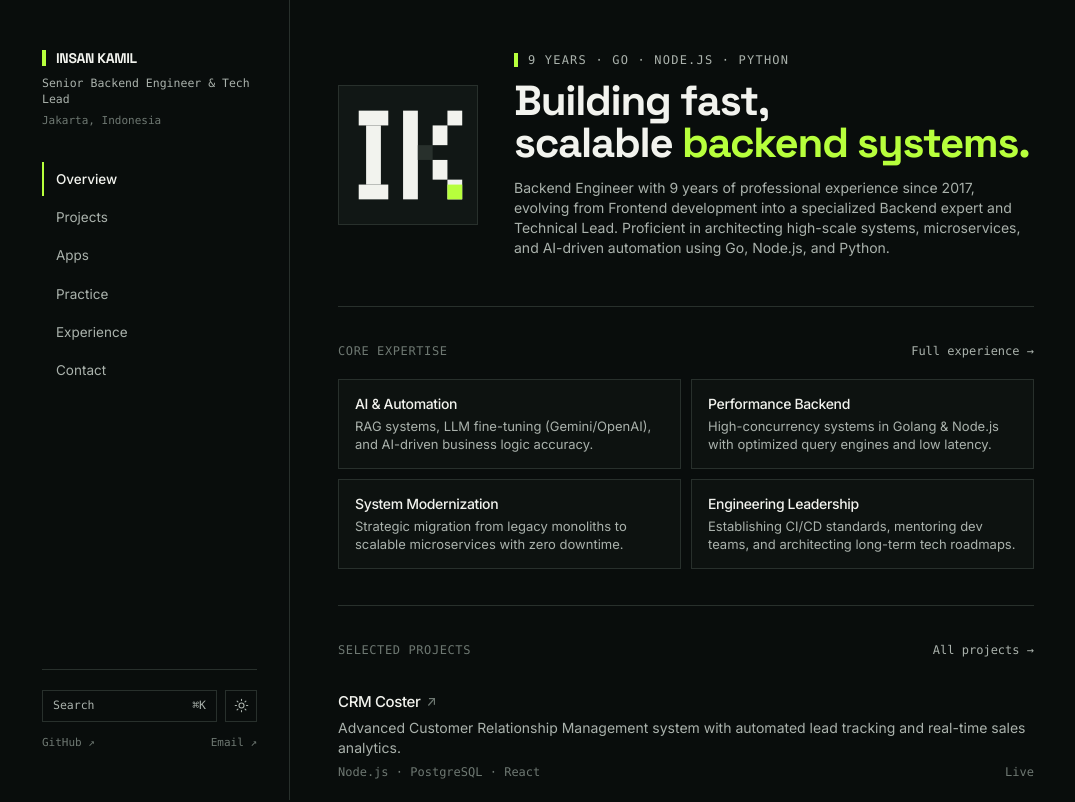
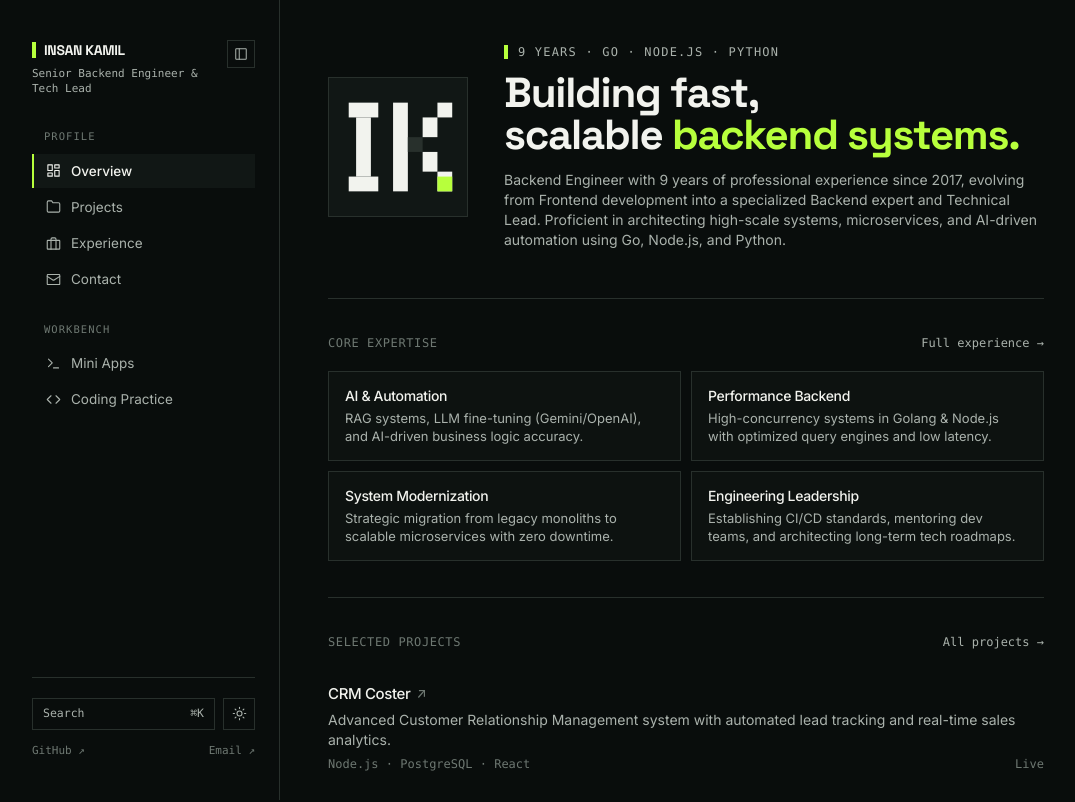
Before and after one commit to insanz01/insanz01.github.io, a React (Vite) app: page / in a window 1280 px wide. Shown: the top 802 px of the page, without its empty margins (102-1177 px from the left). Built offline with nearby package versions, Linux system fonts and the light colour scheme.

Commit message:
Add collapsible grouped left sidebar and mobile drawer

```diff
--- a/src/components/Layout.tsx
+++ b/src/components/Layout.tsx
@@ -1,5 +1,5 @@
 import { useEffect, useState, type ReactNode } from "react";
-import { Link, NavLink } from "react-router-dom";
+import { Link, NavLink, useLocation } from "react-router-dom";
 import { PROFILE } from "../data/portfolio";
 import { CommandPalette } from "./CommandPalette";
 
@@ -32,40 +32,173 @@ interface LayoutProps {
   onToggleTheme: () => void;
 }
 
-const NAV_ITEMS = [
-  { to: "/", label: "Overview", end: true },
-  { to: "/projects", label: "Projects" },
-  { to: "/apps", label: "Apps" },
-  { to: "/practice", label: "Practice" },
-  { to: "/experience", label: "Experience" },
-  { to: "/contact", label: "Contact" },
+interface NavItem {
+  to: string;
+  label: string;
+  end?: boolean;
+  icon: ReactNode;
+}
+
+const PROFILE_NAV: NavItem[] = [
+  {
+    to: "/",
+    label: "Overview",
+    end: true,
+    icon: (
+      <svg width="15" height="15" viewBox="0 0 24 24" fill="none" stroke="currentColor" strokeWidth="1.75" strokeLinecap="round" strokeLinejoin="round" aria-hidden="true">
+        <rect x="3" y="3" width="7" height="9" />
+        <rect x="14" y="3" width="7" height="5" />
+        <rect x="14" y="12" width="7" height="9" />
+        <rect x="3" y="16" width="7" height="5" />
+      </svg>
+    ),
+  },
+  {
+    to: "/projects",
+    label: "Projects",
+    icon: (
+      <svg width="15" height="15" viewBox="0 0 24 24" fill="none" stroke="currentColor" strokeWidth="1.75" strokeLinecap="round" strokeLinejoin="round" aria-hidden="true">
+        <path d="M22 19a2 2 0 0 1-2 2H4a2 2 0 0 1-2-2V5a2 2 0 0 1 2-2h5l2 3h9a2 2 0 0 1 2 2z" />
+      </svg>
+    ),
+  },
+  {
+    to: "/experience",
+    label: "Experience",
+    icon: (
+      <svg width="15" height="15" viewBox="0 0 24 24" fill="none" stroke="currentColor" strokeWidth="1.75" strokeLinecap="round" strokeLinejoin="round" aria-hidden="true">
+        <rect x="2" y="7" width="20" height="14" rx="1" />
+        <path d="M16 21V5a2 2 0 0 0-2-2h-4a2 2 0 0 0-2 2v16" />
+      </svg>
+    ),
+  },
+  {
+    to: "/contact",
+    label: "Contact",
+    icon: (
+      <svg width="15" height="15" viewBox="0 0 24 24" fill="none" stroke="currentColor" strokeWidth="1.75" strokeLinecap="round" strokeLinejoin="round" aria-hidden="true">
+        <rect x="2" y="4" width="20" height="16" rx="1" />
+        <path d="m22 7-8.97 5.7a1.94 1.94 0 0 1-2.06 0L2 7" />
+      </svg>
+    ),
+  },
+];
+
+const WORKBENCH_NAV: NavItem[] = [
+  {
+    to: "/apps",
+    label: "Mini Apps",
+    icon: (
+      <svg width="15" height="15" viewBox="0 0 24 24" fill="none" stroke="currentColor" strokeWidth="1.75" strokeLinecap="round" strokeLinejoin="round" aria-hidden="true">
+        <polyline points="4 17 10 11 4 5" />
+        <line x1="12" y1="19" x2="20" y2="19" />
+      </svg>
+    ),
+  },
+  {
+    to: "/practice",
+    label: "Coding Practice",
+    icon: (
+      <svg width="15" height="15" viewBox="0 0 24 24" fill="none" stroke="currentColor" strokeWidth="1.75" strokeLinecap="round" strokeLinejoin="round" aria-hidden="true">
+        <polyline points="16 18 22 12 16 6" />
+        <polyline points="8 6 2 12 8 18" />
+      </svg>
+    ),
+  },
 ];
 
 export function Layout({ children, theme, onToggleTheme }: LayoutProps) {
   const [cmdOpen, setCmdOpen] = useState(false);
+  const [mobileOpen, setMobileOpen] = useState(false);
+  const [collapsed, setCollapsed] = useState(() => {
+    try {
+      return localStorage.getItem("kamil_sidebar_collapsed") === "true";
+    } catch {
+      return false;
+    }
+  });
+  const location = useLocation();
+
+  useEffect(() => {
+    setMobileOpen(false);
+  }, [location.pathname, location.hash]);
+
+  useEffect(() => {
+    try {
+      localStorage.setItem("kamil_sidebar_collapsed", String(collapsed));
+    } catch {
+      // ignore storage errors
+    }
+  }, [collapsed]);
 
   useEffect(() => {
     const onKeyDown = (e: KeyboardEvent) => {
       if ((e.metaKey || e.ctrlKey) && e.key.toLowerCase() === "k") {
         e.preventDefault();
         setCmdOpen((prev) => !prev);
+      } else if (e.key === "Escape" && mobileOpen) {
+        setMobileOpen(false);
       }
     };
     window.addEventListener("keydown", onKeyDown);
     return () => window.removeEventListener("keydown", onKeyDown);
-  }, []);
+  }, [mobileOpen]);
 
-  const sideNavClass = ({ isActive }: { isActive: boolean }) =>
-    `flex items-center justify-between border-l-2 py-1.5 pl-3 text-[13.5px] transition-colors ${
+  const navLinkClass = (isActive: boolean, isCollapsed: boolean) =>
+    `flex items-center gap-2.5 border-l-2 py-1.5 text-[13.5px] transition-colors ${
+      isCollapsed ? "justify-center px-0" : "pl-3 pr-2"
+    } ${
       isActive
-        ? "border-[var(--accent)] font-medium text-[var(--text)]"
+        ? "border-[var(--accent)] bg-[var(--surface)] font-medium text-[var(--text)]"
         : "border-transparent text-[var(--text-muted)] hover:border-[var(--border-strong)] hover:text-[var(--text)]"
     }`;
 
-  const mobileNavClass = ({ isActive }: { isActive: boolean }) =>
-    `whitespace-nowrap px-1 py-1 text-[13px] transition-colors ${
-      isActive ? "font-medium text-[var(--accent)]" : "text-[var(--text-muted)] hover:text-[var(--text)]"
-    }`;
+  const renderNavGroups = (isCollapsed: boolean) => (
+    <div className="flex flex-col gap-6">
+      <div>
+        {!isCollapsed && (
+          <p className="mb-2 pl-3 font-mono text-[10.5px] tracking-widest text-[var(--text-subtle)] uppercase">
+            Profile
+          </p>
+        )}
+        <nav className="flex flex-col gap-0.5" aria-label="Profile navigation">
+          {PROFILE_NAV.map((item) => (
+            <NavLink
+              key={item.to}
+              to={item.to}
+              end={item.end}
+              title={isCollapsed ? item.label : undefined}
+              className={({ isActive }) => navLinkClass(isActive, isCollapsed)}
+            >
+              <span className="shrink-0">{item.icon}</span>
+              {!isCollapsed && <span>{item.label}</span>}
+            </NavLink>
+          ))}
+        </nav>
+      </div>
+
+      <div>
+        {!isCollapsed && (
+          <p className="mb-2 pl-3 font-mono text-[10.5px] tracking-widest text-[var(--text-subtle)] uppercase">
+            Workbench
+          </p>
+        )}
+        <nav className="flex flex-col gap-0.5" aria-label="Workbench navigation">
+          {WORKBENCH_NAV.map((item) => (
+            <NavLink
+              key={item.to}
+              to={item.to}
+              title={isCollapsed ? item.label : undefined}
+              className={({ isActive }) => navLinkClass(isActive, isCollapsed)}
+            >
+              <span className="shrink-0">{item.icon}</span>
+              {!isCollapsed && <span>{item.label}</span>}
+            </NavLink>
+          ))}
+        </nav>
+      </div>
+    </div>
+  );
 
   return (
     <>
@@ -76,12 +209,26 @@ export function Layout({ children, theme, onToggleTheme }: LayoutProps) {
         Skip to content
       </a>
 
-      <div className="mx-auto grid min-h-screen max-w-[1040px] grid-cols-1 px-5 sm:px-6 lg:grid-cols-[248px_1fr]">
-        {/* Desktop Left Sidebar */}
-        <aside className="hidden lg:sticky lg:top-0 lg:flex lg:h-screen lg:flex-col lg:justify-between lg:border-r lg:border-[var(--border)] lg:py-12 lg:pr-8">
+      <div
+        className={`mx-auto grid min-h-screen max-w-[1060px] grid-cols-1 px-5 sm:px-6 ${
+          collapsed ? "lg:grid-cols-[64px_1fr]" : "lg:grid-cols-[248px_1fr]"
+        }`}
+      >
+        {/* Desktop Collapsible Left Sidebar */}
+        <aside
+          className={`hidden lg:sticky lg:top-0 lg:flex lg:h-screen lg:flex-col lg:justify-between lg:border-r lg:border-[var(--border)] lg:py-10 ${
+            collapsed ? "lg:items-center lg:px-2" : "lg:pr-6"
+          }`}
+        >
+          <div className="w-full">
+            <div
+              className={`mb-8 flex items-start ${
+                collapsed ? "justify-center" : "justify-between gap-2"
+              }`}
+            >
+              {!collapsed && (
                 <div>
-            <div className="mb-8">
-              <div className="mb-2 flex items-center gap-2.5">
+                  <div className="mb-1.5 flex items-center gap-2">
                     <span className="inline-block h-4 w-1 bg-[var(--accent)]" aria-hidden="true" />
                     <Link
                       to="/"
@@ -90,33 +237,41 @@ export function Layout({ children, theme, onToggleTheme }: LayoutProps) {
                       {PROFILE.shortName}
                     </Link>
                   </div>
-              <p className="m-0 font-mono text-[11.5px] leading-snug text-[var(--text-muted)]">
+                  <p className="m-0 font-mono text-[11px] leading-snug text-[var(--text-muted)]">
                     {PROFILE.role}
                   </p>
-              <p className="mt-1 font-mono text-[11px] text-[var(--text-subtle)]">
-                {PROFILE.location}
-              </p>
+                </div>
+              )}
+
+              <button
+                type="button"
+                onClick={() => setCollapsed((c) => !c)}
+                aria-label={collapsed ? "Expand sidebar" : "Collapse sidebar"}
+                title={collapsed ? "Expand sidebar" : "Collapse sidebar"}
+                className="inline-flex h-7 w-7 shrink-0 cursor-pointer items-center justify-center border border-[var(--border)] bg-transparent text-[var(--text-muted)] transition-colors hover:border-[var(--border-strong)] hover:bg-[var(--surface)] hover:text-[var(--text)]"
+              >
+                <svg width="14" height="14" viewBox="0 0 24 24" fill="none" stroke="currentColor" strokeWidth="1.75" strokeLinecap="round" strokeLinejoin="round" aria-hidden="true">
+                  <rect x="3" y="3" width="18" height="18" rx="1" />
+                  <line x1="9" y1="3" x2="9" y2="21" />
+                </svg>
+              </button>
             </div>
 
-            <nav className="flex flex-col gap-1" aria-label="Primary">
-              {NAV_ITEMS.map((item) => (
-                <NavLink key={item.to} to={item.to} end={item.end} className={sideNavClass}>
-                  {item.label}
-                </NavLink>
-              ))}
-            </nav>
+            {renderNavGroups(collapsed)}
           </div>
 
-          <div className="flex flex-col gap-3 border-t border-[var(--border)] pt-5">
-            <div className="flex items-center gap-2">
+          <div className={`flex w-full flex-col gap-3 border-t border-[var(--border)] pt-5 ${collapsed ? "items-center" : ""}`}>
+            <div className={`flex items-center gap-2 ${collapsed ? "flex-col" : ""}`}>
               <button
                 type="button"
                 onClick={() => setCmdOpen(true)}
                 aria-label="Open command palette"
                 title="Command Palette (⌘K / Ctrl+K)"
-                className="inline-flex h-8 flex-1 cursor-pointer items-center justify-between border border-[var(--border)] bg-transparent px-2.5 font-mono text-[11.5px] text-[var(--text-muted)] transition-colors hover:border-[var(--border-strong)] hover:bg-[var(--surface)] hover:text-[var(--text)]"
+                className={`inline-flex h-8 cursor-pointer items-center border border-[var(--border)] bg-transparent font-mono text-[11.5px] text-[var(--text-muted)] transition-colors hover:border-[var(--border-strong)] hover:bg-[var(--surface)] hover:text-[var(--text)] ${
+                  collapsed ? "w-8 justify-center px-0" : "flex-1 justify-between px-2.5"
+                }`}
               >
-                <span>Search</span>
+                {!collapsed && <span>Search</span>}
                 <span>⌘K</span>
               </button>
 
@@ -141,6 +296,7 @@ export function Layout({ children, theme, onToggleTheme }: LayoutProps) {
               </button>
             </div>
 
+            {!collapsed && (
               <div className="flex items-center justify-between font-mono text-[11px] text-[var(--text-subtle)]">
                 <a
                   href={PROFILE.github}
@@ -157,22 +313,29 @@ export function Layout({ children, theme, onToggleTheme }: LayoutProps) {
                   Email ↗
                 </a>
               </div>
+            )}
           </div>
         </aside>
 
         {/* Mobile Top Header */}
-        <header className="border-b border-[var(--border)] py-5 lg:hidden">
-          <div className="mb-3 flex items-center justify-between gap-4">
+        <header className="flex items-center justify-between border-b border-[var(--border)] py-4 lg:hidden">
           <div className="flex items-center gap-2.5">
+            <button
+              type="button"
+              onClick={() => setMobileOpen(true)}
+              aria-label="Open navigation sidebar"
+              className="inline-flex h-8 w-8 cursor-pointer items-center justify-center border border-[var(--border)] text-[var(--text)]"
+            >
+              <svg width="16" height="16" viewBox="0 0 24 24" fill="none" stroke="currentColor" strokeWidth="1.75" strokeLinecap="round" strokeLinejoin="round" aria-hidden="true">
+                <line x1="3" y1="6" x2="21" y2="6" />
+                <line x1="3" y1="12" x2="21" y2="12" />
+                <line x1="3" y1="18" x2="21" y2="18" />
+              </svg>
+            </button>
             <span className="inline-block h-4 w-1 bg-[var(--accent)]" aria-hidden="true" />
-              <div>
             <Link to="/" className="font-display text-sm font-bold tracking-tight uppercase">
               {PROFILE.shortName}
             </Link>
-                <p className="m-0 font-mono text-[11px] text-[var(--text-muted)]">
-                  {PROFILE.role}
-                </p>
-              </div>
           </div>
 
           <div className="flex items-center gap-2">
@@ -180,7 +343,7 @@ export function Layout({ children, theme, onToggleTheme }: LayoutProps) {
               type="button"
               onClick={() => setCmdOpen(true)}
               aria-label="Open command palette"
-                className="inline-flex h-7 cursor-pointer items-center border border-[var(--border)] px-2 font-mono text-[11px] text-[var(--text-muted)]"
+              className="inline-flex h-8 cursor-pointer items-center border border-[var(--border)] px-2 font-mono text-[11px] text-[var(--text-muted)]"
             >
               ⌘K
             </button>
@@ -188,24 +351,53 @@ export function Layout({ children, theme, onToggleTheme }: LayoutProps) {
               type="button"
               onClick={onToggleTheme}
               aria-label="Toggle color theme"
-                className="inline-flex h-7 w-7 cursor-pointer items-center justify-center border border-[var(--border)] text-[var(--text-muted)]"
+              className="inline-flex h-8 w-8 cursor-pointer items-center justify-center border border-[var(--border)] text-[var(--text-muted)]"
             >
               {theme === "dark" ? "☀" : "☾"}
             </button>
           </div>
+        </header>
+
+        {/* Mobile Slide-Over Sidebar Drawer */}
+        {mobileOpen && (
+          <div className="fixed inset-0 z-50 flex lg:hidden" role="dialog" aria-modal="true" aria-label="Navigation menu">
+            <div
+              className="fixed inset-0 bg-black/50 backdrop-blur-[1px]"
+              onClick={() => setMobileOpen(false)}
+            />
+            <div className="relative z-10 flex h-full w-[260px] flex-col justify-between border-r border-[var(--border)] bg-[var(--bg)] p-6">
+              <div>
+                <div className="mb-8 flex items-center justify-between">
+                  <div className="flex items-center gap-2">
+                    <span className="inline-block h-4 w-1 bg-[var(--accent)]" aria-hidden="true" />
+                    <span className="font-display text-sm font-bold tracking-tight uppercase">
+                      {PROFILE.shortName}
+                    </span>
+                  </div>
+                  <button
+                    type="button"
+                    onClick={() => setMobileOpen(false)}
+                    aria-label="Close navigation sidebar"
+                    className="inline-flex h-7 w-7 cursor-pointer items-center justify-center border border-[var(--border)] font-mono text-xs text-[var(--text-muted)]"
+                  >
+                    ×
+                  </button>
+                </div>
+                {renderNavGroups(false)}
               </div>
 
-          <nav className="flex flex-wrap gap-3" aria-label="Mobile navigation">
-            {NAV_ITEMS.map((item) => (
-              <NavLink key={item.to} to={item.to} end={item.end} className={mobileNavClass}>
-                {item.label}
-              </NavLink>
-            ))}
-          </nav>
-        </header>
+              <div className="flex items-center justify-between border-t border-[var(--border)] pt-4 font-mono text-xs text-[var(--text-muted)]">
+                <a href={PROFILE.github} target="_blank" rel="noopener noreferrer">
+                  GitHub ↗
+                </a>
+                <a href={`mailto:${PROFILE.email}`}>Email ↗</a>
+              </div>
+            </div>
+          </div>
+        )}
 
         {/* Main Content Column */}
-        <div className="flex min-w-0 flex-col justify-between py-8 lg:py-12 lg:pl-12">
+        <div className="flex min-w-0 flex-col justify-between py-8 lg:py-10 lg:pl-12">
           <main id="main" className="min-w-0">
             {children}
           </main>
```
Lines whose indentation alone changed are shown as unchanged.
